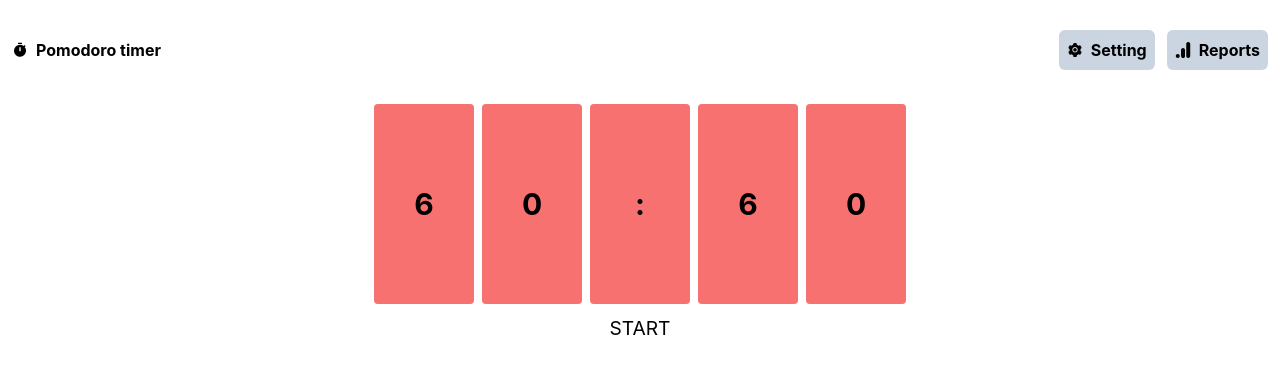
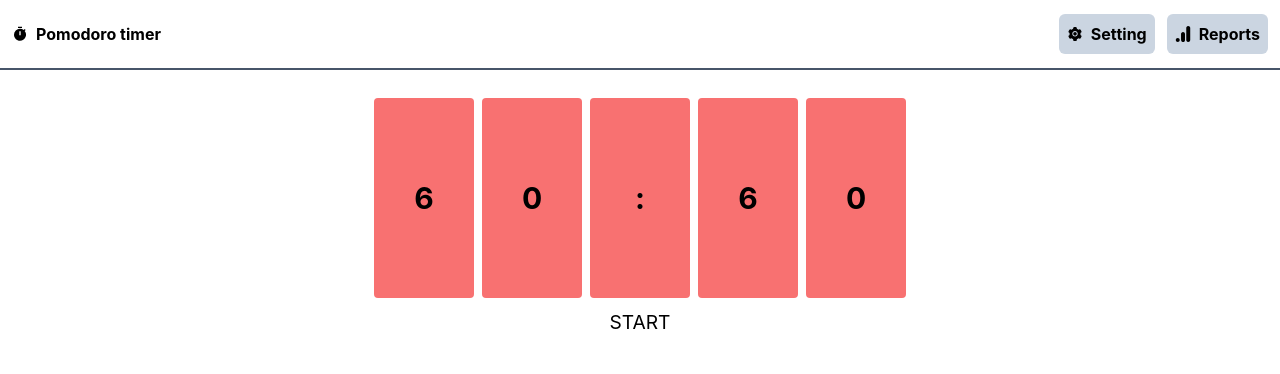
Before and after one commit to mr-amirfazel/pomodoro, a React (Create React App) app: page / in a window 1280 px wide. Shown: the top 374 px of the page. Built offline with nearby package versions, Linux system fonts and the light colour scheme.

Commit message:
header border added

```diff
--- a/src/components/Base/Header/index.tsx
+++ b/src/components/Base/Header/index.tsx
@@ -9,7 +9,7 @@ import GlassItem from './GlassItem';
 const Header:FC = ():JSX.Element => {
     return (
     <header className="w-full">
-        <div className='w-full flex justify-between items-center h-[100px] px-3'>
+        <div className='w-full flex justify-between items-center h-[70px] px-3 border-b-2 border-slate-600 mb-6'>
             {/* icon */}
             <HeaderItem>
                 <MdTimer />
```
